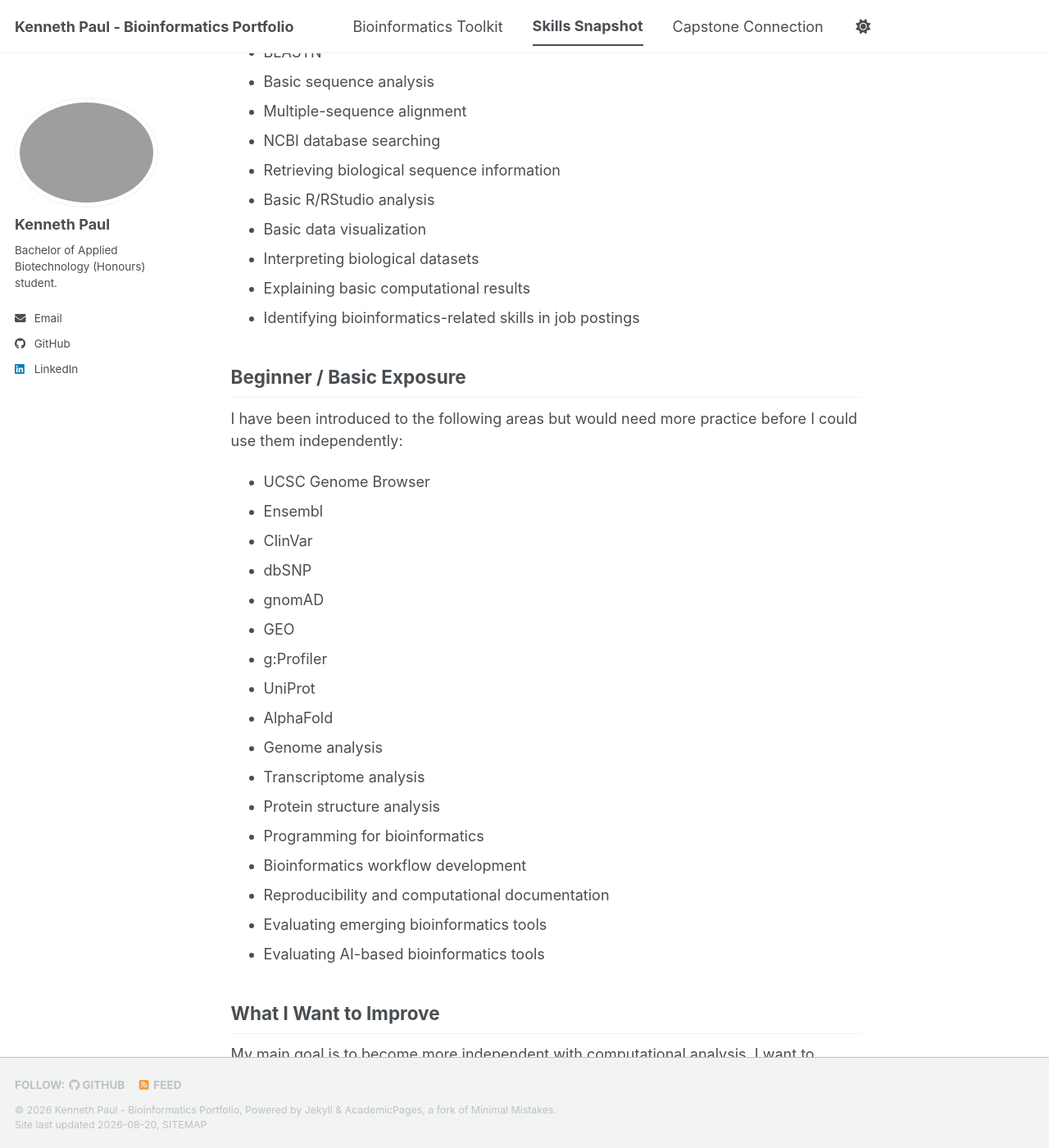
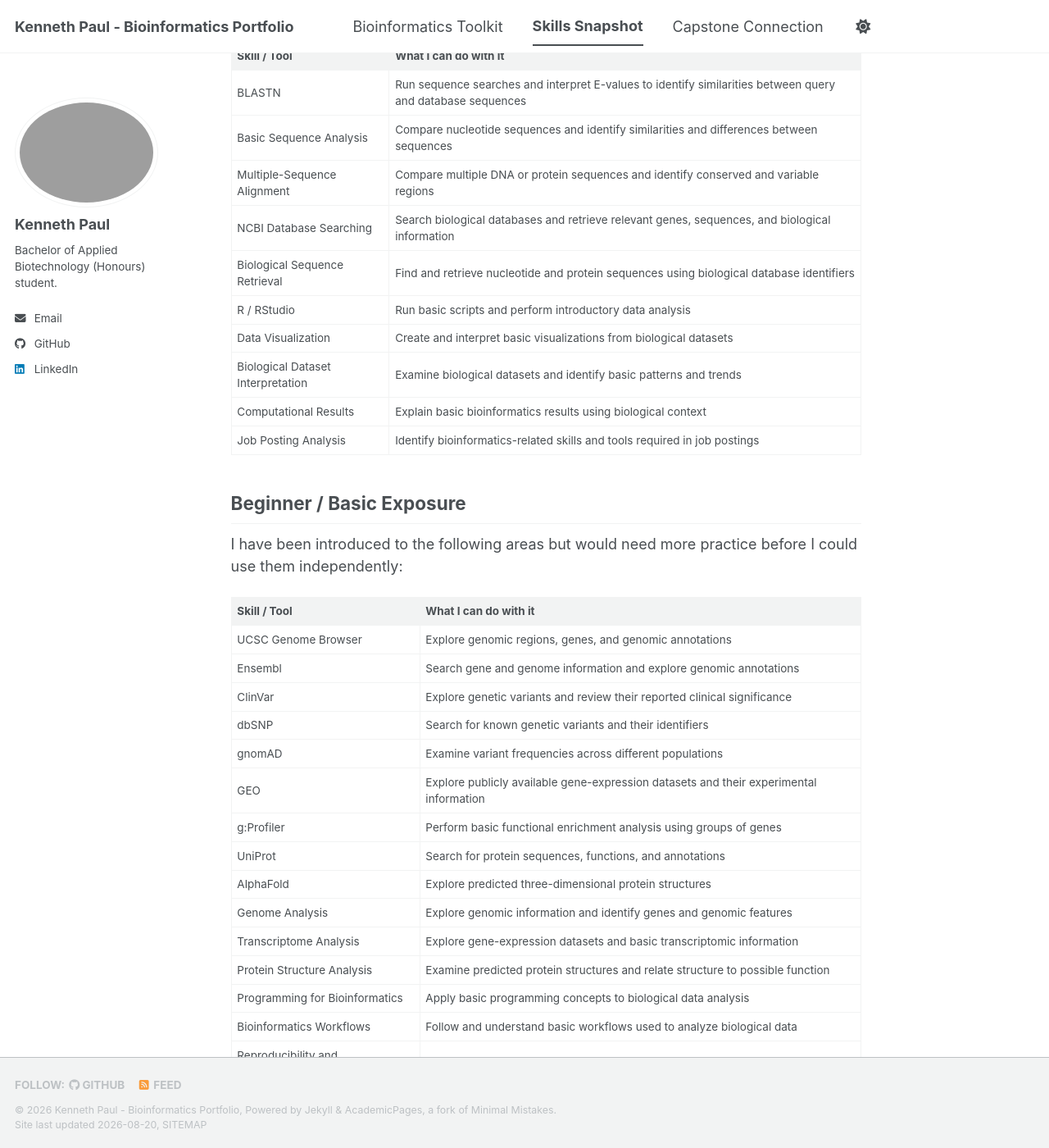
Before and after one commit to kpaul007/biot74000-portfolio, a Jekyll site: the page built from _pages/skills.md, in a window 1280 px wide and 1400 px high, scrolled down 239 px. Shown: the whole window at 82% size. Built offline with Jekyll 4.4.1, drawn with Linux system fonts in a browser that asks for light colours; a script bundle is joined from its source files by our own code; library files that are not in the unit come from our copies; some of the changed text lies outside the part shown.

Commit message:
Update skills.md

```diff
--- a/_pages/skills.md
+++ b/_pages/skills.md
@@ -3,46 +3,47 @@ permalink: /skills/
 title: "Skills Snapshot"
 author_profile: true
 ---
-
 ## Intermediate Skills
 
 At this stage, I feel most comfortable with:
 
-- BLASTN
-- Basic sequence analysis
-- Multiple-sequence alignment
-- NCBI database searching
-- Retrieving biological sequence information
-- Basic R/RStudio analysis
-- Basic data visualization
-- Interpreting biological datasets
-- Explaining basic computational results
-- Identifying bioinformatics-related skills in job postings
+| Skill / Tool | What I can do with it |
+|---|---|
+| BLASTN | Run sequence searches and interpret E-values to identify similarities between query and database sequences |
+| Basic Sequence Analysis | Compare nucleotide sequences and identify similarities and differences between sequences |
+| Multiple-Sequence Alignment | Compare multiple DNA or protein sequences and identify conserved and variable regions |
+| NCBI Database Searching | Search biological databases and retrieve relevant genes, sequences, and biological information |
+| Biological Sequence Retrieval | Find and retrieve nucleotide and protein sequences using biological database identifiers |
+| R / RStudio | Run basic scripts and perform introductory data analysis |
+| Data Visualization | Create and interpret basic visualizations from biological datasets |
+| Biological Dataset Interpretation | Examine biological datasets and identify basic patterns and trends |
+| Computational Results | Explain basic bioinformatics results using biological context |
+| Job Posting Analysis | Identify bioinformatics-related skills and tools required in job postings |
 
 ## Beginner / Basic Exposure
 
 I have been introduced to the following areas but would need more practice before I could use them independently:
 
-- UCSC Genome Browser
-- Ensembl
-- ClinVar
-- dbSNP
-- gnomAD
-- GEO
-- g:Profiler
-- UniProt
-- AlphaFold
-- Genome analysis
-- Transcriptome analysis
-- Protein structure analysis
-- Programming for bioinformatics
-- Bioinformatics workflow development
-- Reproducibility and computational documentation
-- Evaluating emerging bioinformatics tools
-- Evaluating AI-based bioinformatics tools
+| Skill / Tool | What I can do with it |
+|---|---|
+| UCSC Genome Browser | Explore genomic regions, genes, and genomic annotations |
+| Ensembl | Search gene and genome information and explore genomic annotations |
+| ClinVar | Explore genetic variants and review their reported clinical significance |
+| dbSNP | Search for known genetic variants and their identifiers |
+| gnomAD | Examine variant frequencies across different populations |
+| GEO | Explore publicly available gene-expression datasets and their experimental information |
+| g:Profiler | Perform basic functional enrichment analysis using groups of genes |
+| UniProt | Search for protein sequences, functions, and annotations |
+| AlphaFold | Explore predicted three-dimensional protein structures |
+| Genome Analysis | Explore genomic information and identify genes and genomic features |
+| Transcriptome Analysis | Explore gene-expression datasets and basic transcriptomic information |
+| Protein Structure Analysis | Examine predicted protein structures and relate structure to possible function |
+| Programming for Bioinformatics | Apply basic programming concepts to biological data analysis |
+| Bioinformatics Workflows | Follow and understand basic workflows used to analyze biological data |
+| Reproducibility and Documentation | Document basic analysis steps and record tools and parameters used |
+| Emerging Bioinformatics Tools | Explore new tools and consider their applications in biological analysis |
+| AI-Based Bioinformatics Tools | Explore how AI-based tools can support biological and bioinformatics analysis |
 
 ## What I Want to Improve
 
 My main goal is to become more independent with computational analysis. I want to improve my programming, R, and workflow skills so that I can start with a biological question and complete more of the analysis myself instead of always following step-by-step instructions.
-
-Unit 7 also helped me understand that bioinformatics jobs can require a combination of biology knowledge, data handling, tool usage, workflows, and communication.
```
